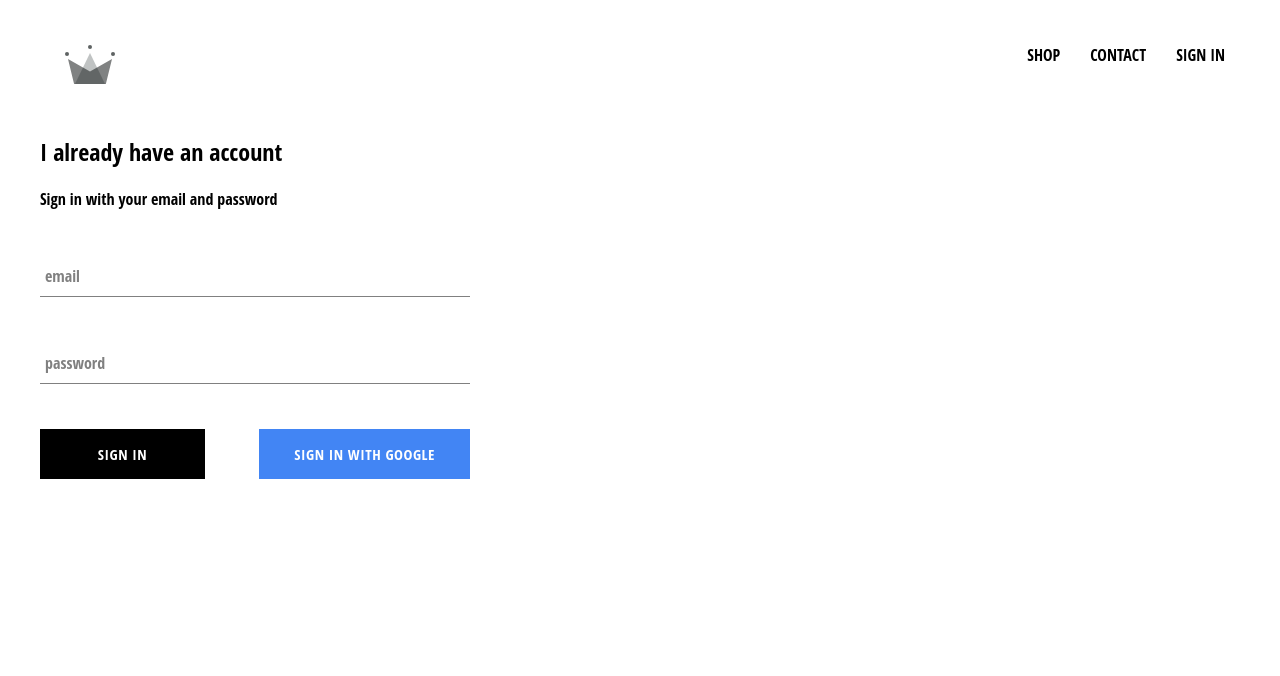
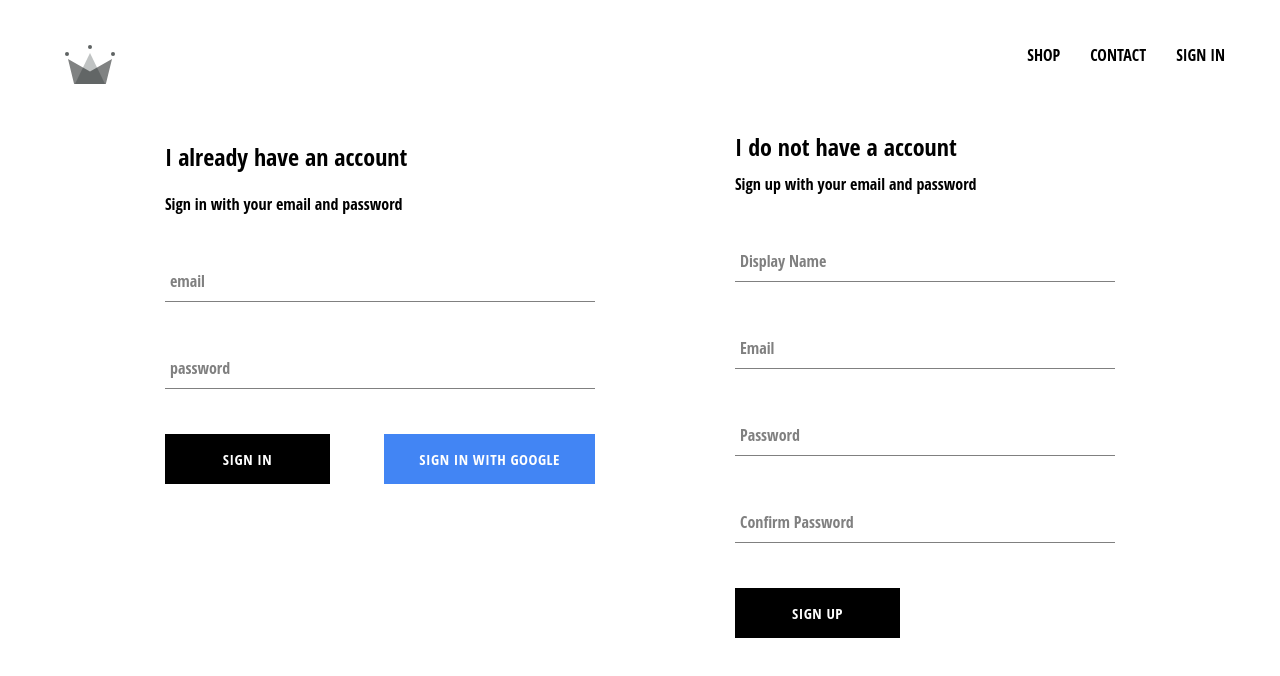
Before and after one commit to PalinaZorka/ClothingStore, a React (Create React App) app: page /signin in a window 1280 px wide. Shown: the top 676 px of the page. Built offline with nearby package versions, Linux system fonts and the light colour scheme; no server answers; a web font is replaced by a local one.

Commit message:
implemented firebase utils, included ability to store authenticated users into our firestore database

```diff
--- a/src/App.js
+++ b/src/App.js
@@ -7,7 +7,7 @@
 import ShopPage from './pages/shop/shop.component';
 import Header from './components/header/header.component';
 import SignInAndSignUpPage from './pages/sign-in-and-sign-up/sign-in-and-sign-up.component';
-import { auth } from './firebase/firebase.utils';
+import { auth, createUserProfileDocument } from './firebase/firebase.utils';
 
 class App extends React.Component {
   constructor() {
@@ -20,9 +20,22 @@
   unsubscribeFromAuth = null
 
   componentDidMount() {
-    this.unsubscribeFromAuth = auth.onAuthStateChanged(user => {
-      this.setState({currentUser: user});
-      console.log(user);
+    this.unsubscribeFromAuth = auth.onAuthStateChanged(async userAuth => {
+      if(userAuth) {
+        const userRef = await createUserProfileDocument(userAuth);
+
+        userRef.onSnapshot(snapShot => {
+          this.setState({
+            currentUser: {
+              id: snapShot.id,
+              ...snapShot.data()
+            }
+          });
+        });
+      }
+      else {
+        this.setState({currentUser: userAuth});
+      }
     });
   }
 
--- /dev/null
+++ b/src/components/sign-up/sign-up.component.jsx
@@ -0,0 +1,103 @@
+import React from 'react';
+
+import FormInput from '../form-input/form-input.component';
+import CustomButton from '../custom-button/custom-button.component';
+
+import { auth, createUserProfileDocument } from '../../firebase/firebase.utils';
+
+import './sign-up.styles.scss';
+
+class SignUp extends React.Component {
+  constructor() {
+    super();
+
+    this.state = {
+      displayName: '',
+      email: '',
+      password: '',
+      confirmPassword: ''
+    };
+  }
+
+  handleSubmit = async event => {
+    event.preventDefault();
+
+    const { displayName, email, password, confirmPassword } = this.state;
+
+    if (password !== confirmPassword) {
+      alert("passwords don't match");
+      return;
+    }
+
+    try {
+      const { user } = await auth.createUserWithEmailAndPassword(
+        email,
+        password
+      );
+
+      await createUserProfileDocument(user, { displayName });
+
+      this.setState({
+        displayName: '',
+        email: '',
+        password: '',
+        confirmPassword: ''
+      });
+    } catch (error) {
+      console.error(error);
+    }
+  };
+
+  handleChange = event => {
+    const { name, value } = event.target;
+
+    this.setState({ [name]: value });
+  };
+
+  render() {
+    const { displayName, email, password, confirmPassword } = this.state;
+    return (
+      <div className='sign-up'>
+        <h2 className='title'>I do not have a account</h2>
+        <span>Sign up with your email and password</span>
+        <form className='sign-up-form' onSubmit={this.handleSubmit}>
+          <FormInput
+            type='text'
+            name='displayName'
+            value={displayName}
+            onChange={this.handleChange}
+            label='Display Name'
+            required
+          />
+          <FormInput
+            type='email'
+            name='email'
+            value={email}
+            onChange={this.handleChange}
+            label='Email'
+            required
+          />
+          <FormInput
+            type='password'
+            name='password'
+            value={password}
+            onChange={this.handleChange}
+            label='Password'
+            required
+          />
+          <FormInput
+            type='password'
+            name='confirmPassword'
+            value={confirmPassword}
+            onChange={this.handleChange}
+            label='Confirm Password'
+            required
+          />
+          <CustomButton type='submit'>SIGN UP</CustomButton>
+        </form>
+      </div>
+    );
+  }
+}
+
+export default SignUp;
--- /dev/null
+++ b/src/components/sign-up/sign-up.styles.scss
@@ -0,0 +1,9 @@
+.sign-up {
+    display: flex;
+    flex-direction: column;
+    width: 380px;
+
+    .title {
+      margin: 10px 0;
+    }
+  }
--- a/src/firebase/firebase.utils.js
+++ b/src/firebase/firebase.utils.js
@@ -12,6 +12,31 @@
   measurementId: "G-5VP94WSY0L"
 }
 
+export const createUserProfileDocument = async (userAuth, additionalData) => {
+  if(!userAuth) {
+    return;
+  }
+
+  const userRef = firestore.doc(`users/${userAuth.uid}`);
+  const snapShot = await userRef.get();
+  if(!snapShot.exists)
+  {
+    const {displayName, email} = userAuth;
+    const createdAt = new Date();
+    try {
+      await userRef.set({
+        displayName,
+        email,
+        createdAt,
+        ...additionalData
+      })
+    } catch (error) {
+      console.log('error creating user', error.message);
+    }
+  }
+  return userRef;
+};
+
 firebase.initializeApp(config);
 
 export const auth = firebase.auth();
--- a/src/pages/sign-in-and-sign-up/sign-in-and-sign-up.component.jsx
+++ b/src/pages/sign-in-and-sign-up/sign-in-and-sign-up.component.jsx
@@ -1,11 +1,13 @@
 import React from "react";
 import SignIn from "../../components/sign-in/sign-in.component";
+import SignUp from "../../components/sign-up/sign-up.component";
 
 import './sign-in-and-sign-up.styles.scss';
 
 const SignInAndSignUpPage = () => (
     <div className='sign-in-and-sign-up'>
         <SignIn />
+        <SignUp />
     </div>
 );
 
--- a/src/pages/sign-in-and-sign-up/sign-in-and-sign-up.styles.scss
+++ b/src/pages/sign-in-and-sign-up/sign-in-and-sign-up.styles.scss
@@ -0,0 +1,6 @@
+.sign-in-and-sign-up {
+    width:  950px;
+    display: flex;
+    justify-content: space-between;
+    margin: 30px auto;
+}
```
Lines whose indentation alone changed are shown as unchanged.
